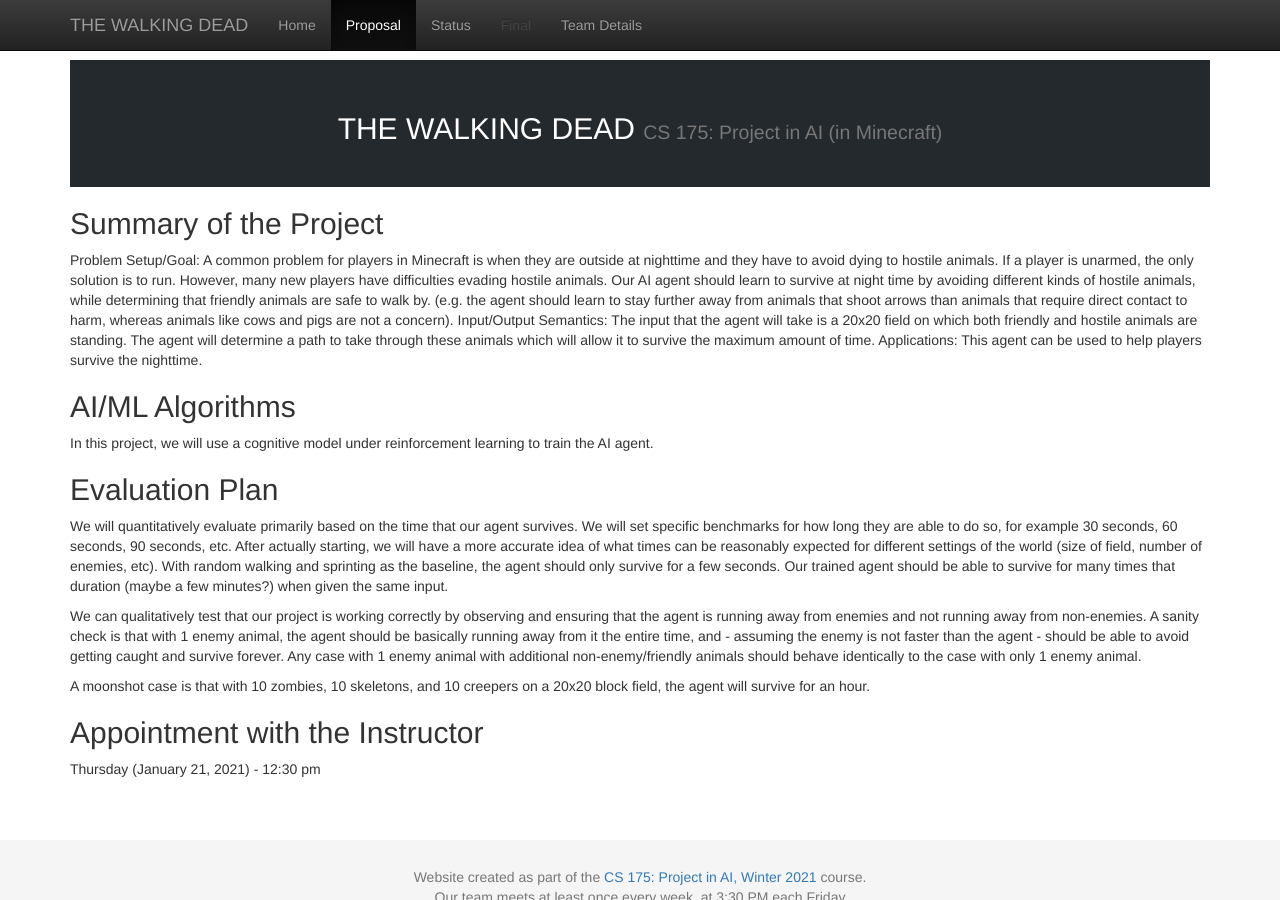
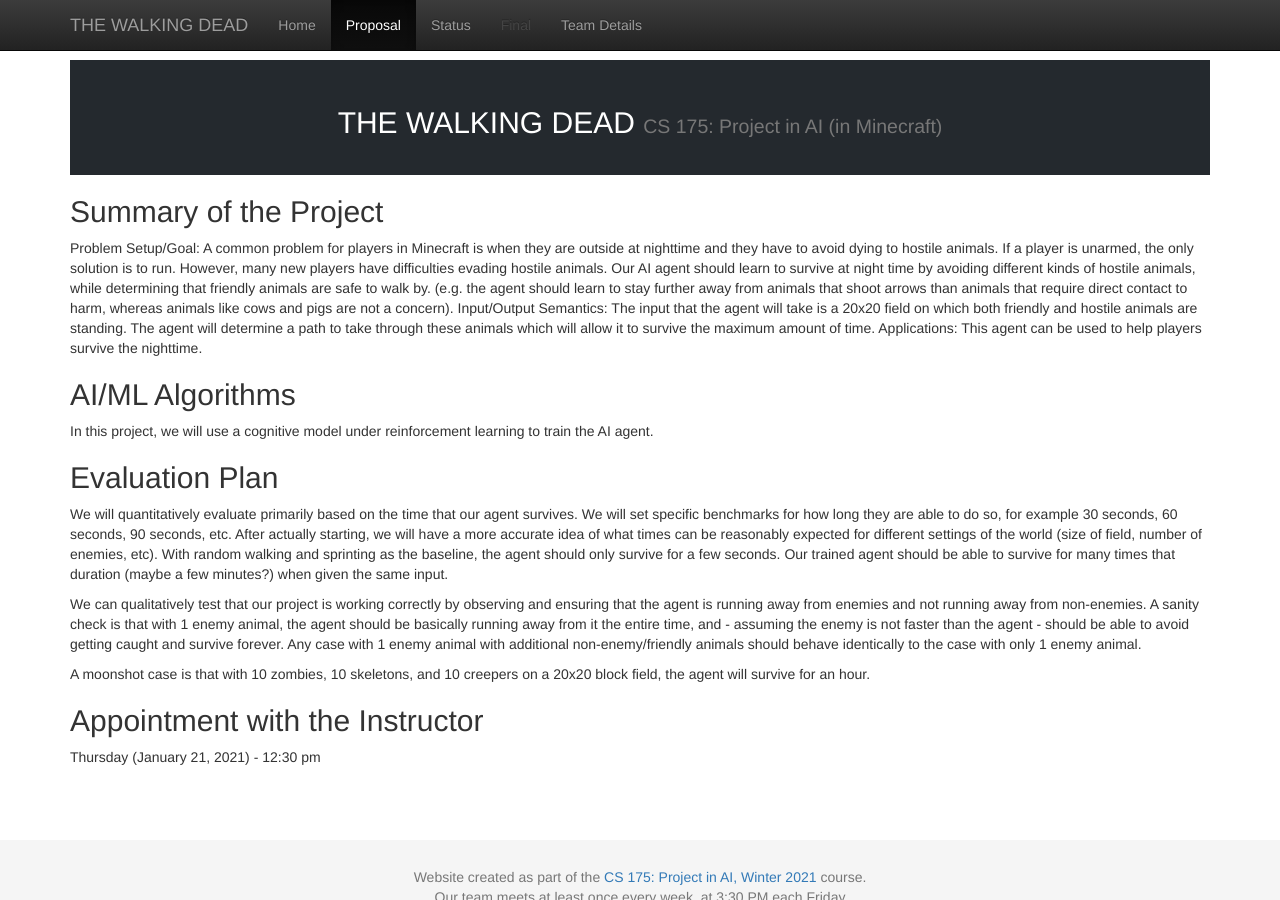
Before and after one commit to rayoh123/Moobloom, a Jekyll site: the page built from docs/proposal.md, in a window 1280 px wide and 900 px high. Built offline with Jekyll 4.4.1, drawn with Linux system fonts in a browser that asks for light colours.

Commit message:
Changed header padding

```diff
--- a/docs/_layouts/default.html
+++ b/docs/_layouts/default.html
@@ -30,13 +30,12 @@
     <link rel="stylesheet" href="{{ 'css/custom.css' | relative_url }}">
     <style>
 
-/* Header/Logo Title */
 .header {
-  padding: 32px;
+  padding: 26px;
   text-align: center;
   background: #24292e;
   color: white;
-  font-size: 30px;
+  font-size: 32px;
 }
 
 /* Page Content */
```
